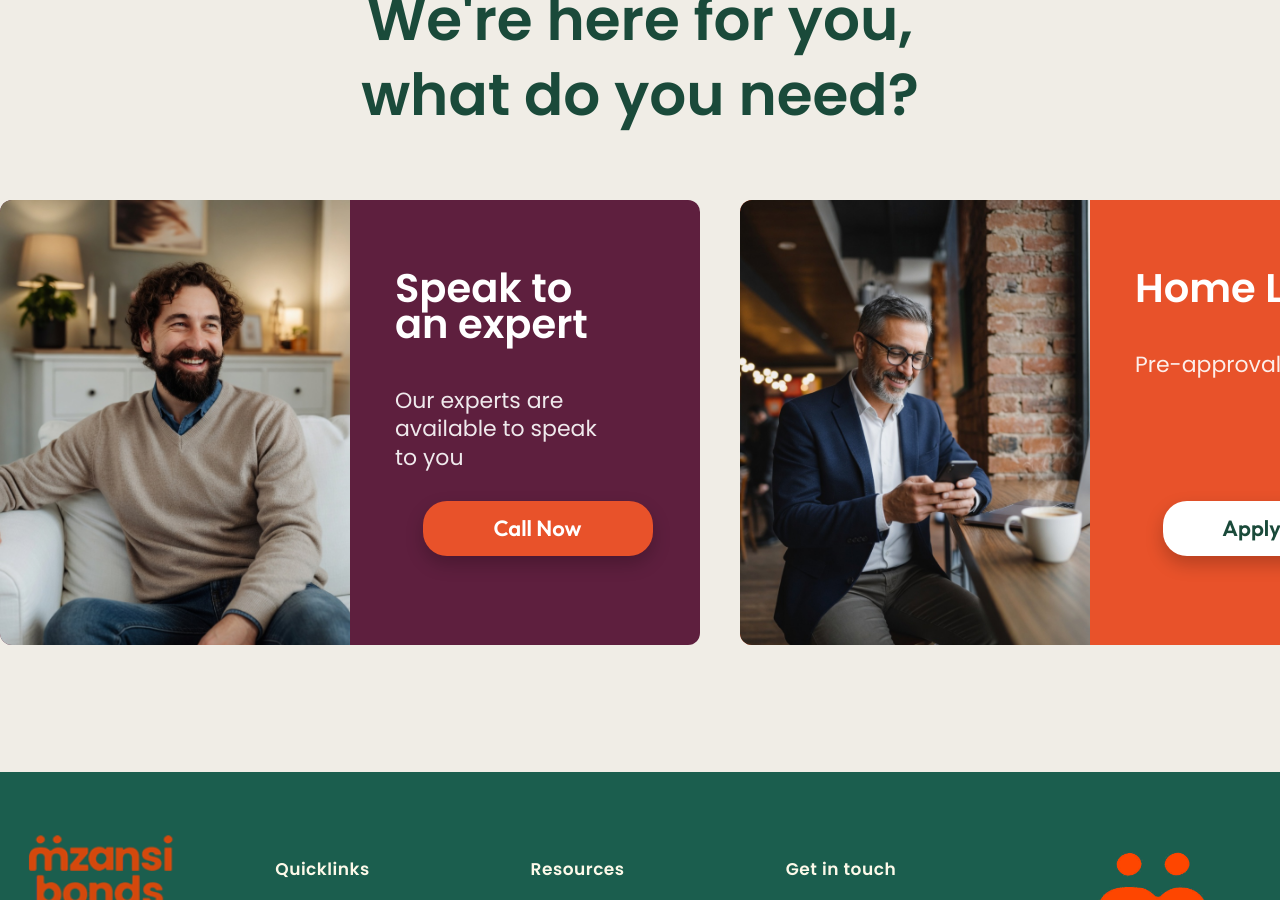
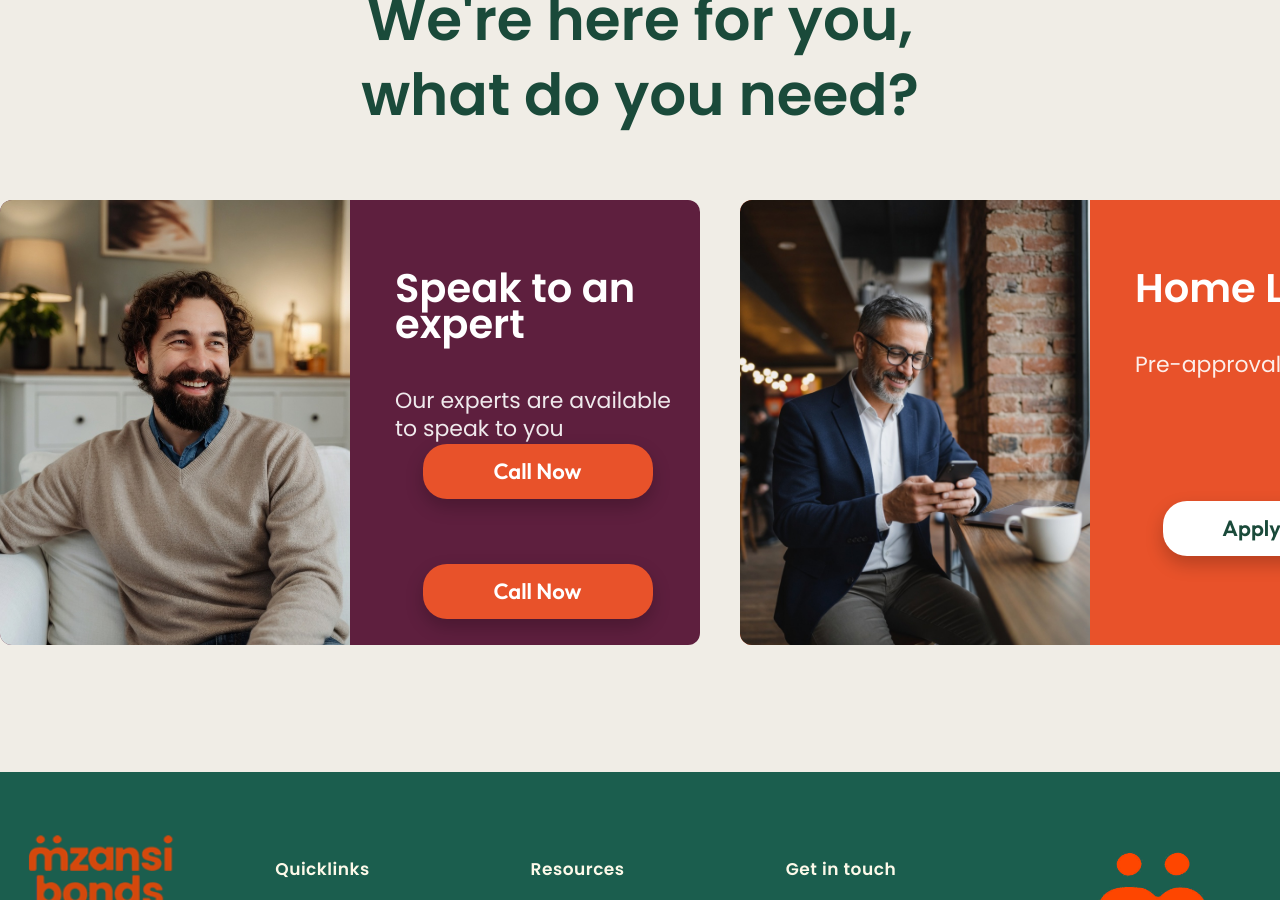
Before and after one commit to Intellify-Cloud/ev-tys-2, a Jekyll site: the page built from bond-calculators.md, in a window 1280 px wide and 900 px high, scrolled down 2081 px. Built offline with Jekyll 4.4.1, drawn with Linux system fonts in a browser that asks for light colours; nearby versions of some CDN libraries.

Commit message:
feat(ui): implement responsive contact buttons for calculator section
Introduce mobile-specific call buttons and desktop-specific WhatsApp integration within the two-card calculator section. This includes updating the SCSS to handle visibility toggling between devices and cleaning up HTML line breaks in the site text configuration.

```diff
--- a/_assets/layout/_2-card-calc-section.scss
+++ b/_assets/layout/_2-card-calc-section.scss
@@ -111,6 +111,10 @@
   color: #1a4a3a;
 }
 
+.two-card-calc-section__button--mobile-call {
+  display: none;
+}
+
 @media (max-width: 768px) {
   .two-card-calc-section {
     padding: 32px 16px;
@@ -165,6 +169,14 @@
   .two-card-calc-section__button {
     min-height: 39px;
     font-size: calc(0.9625rem + 4px);
+  }
+
+  .two-card-calc-section__button--mobile-call {
+    display: inline-block;
+  }
+
+  .two-card-calc-section__button--desktop-whatsapp {
+    display: none;
   }
 }
 
--- a/_data/sitetext.yml
+++ b/_data/sitetext.yml
@@ -117,8 +117,8 @@ two_card_calc_section:
     - theme: purple
       image: /assets/img/sections/image-left.jpg
       image_alt: "Speak to an expert"
-      title: "Speak to<br>an expert"
-      description: "Our experts are<br>available to speak<br>to you"
+      title: "Speak to an expert"
+      description: "Our experts are available to speak to you"
       button_text: "Call Now"
       button_type: phone
       button_link: ""
--- a/_includes/2-card-calc-section.html
+++ b/_includes/2-card-calc-section.html
@@ -27,7 +27,11 @@
 
           {% if card.button_type == 'phone' %}
             {% assign phone_href = site.contact.phone | replace: ' ', '' %}
-            <a href="tel:{{ phone_href }}" class="two-card-calc-section__button two-card-calc-section__button--orange">
+            {% assign whatsapp_text = site.contact.whatsapp_message | url_encode %}
+            <a href="tel:{{ phone_href }}" class="two-card-calc-section__button two-card-calc-section__button--orange two-card-calc-section__button--mobile-call">
+              {{ card.button_text }}
+            </a>
+            <a href="https://wa.me/{{ site.contact.whatsapp }}?text={{ whatsapp_text }}" class="two-card-calc-section__button two-card-calc-section__button--orange two-card-calc-section__button--desktop-whatsapp" target="_blank" rel="noopener noreferrer">
               {{ card.button_text }}
             </a>
           {% else %}
```
